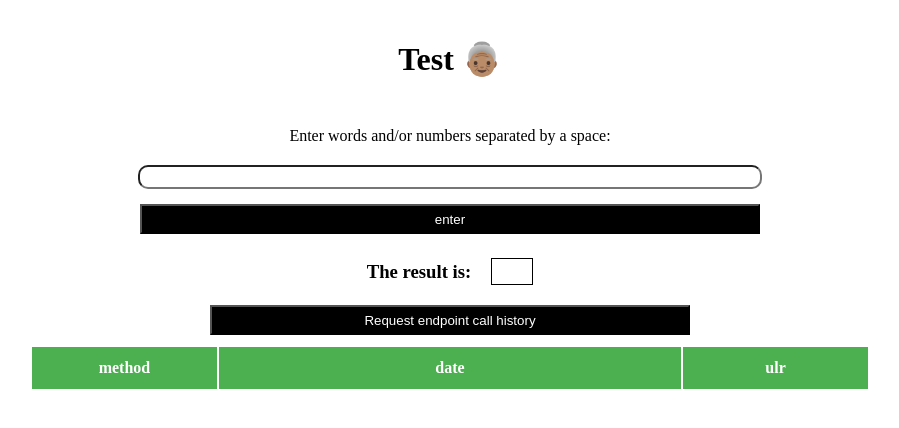
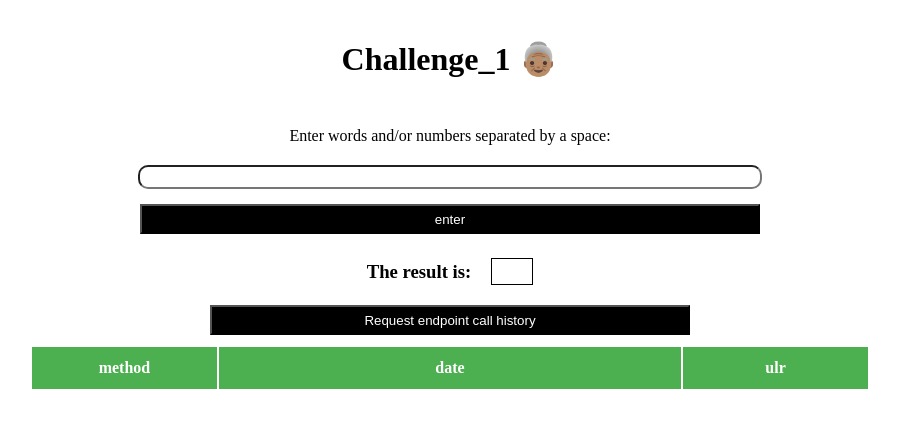
Before and after one commit to miriamela/Challenge_1, a website: page public/index.html in a window 1280 px wide. Shown: the whole page, without its empty margins (190-1089 px from the left). Drawn offline with Linux system fonts and the light colour scheme.

Commit message:
updated the title

```diff
--- a/public/index.html
+++ b/public/index.html
@@ -9,7 +9,7 @@
   </head>
   <body>
     <main>
-      <h1 class="title">Test 👵🏽</h1>
+      <h1 class="title">Challenge_1 👵🏽</h1>
       <form class="form">
         <label class="label"
           >Enter words and/or numbers separated by a space:
```
